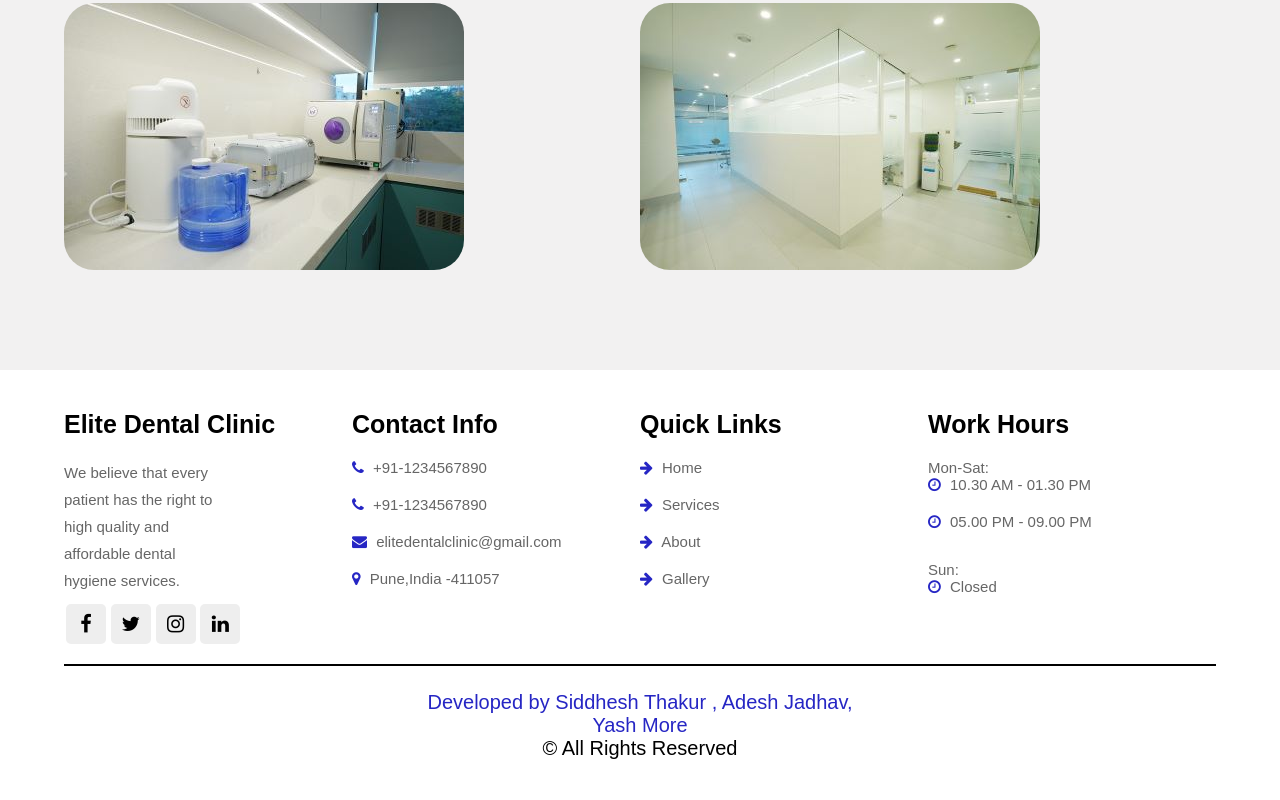
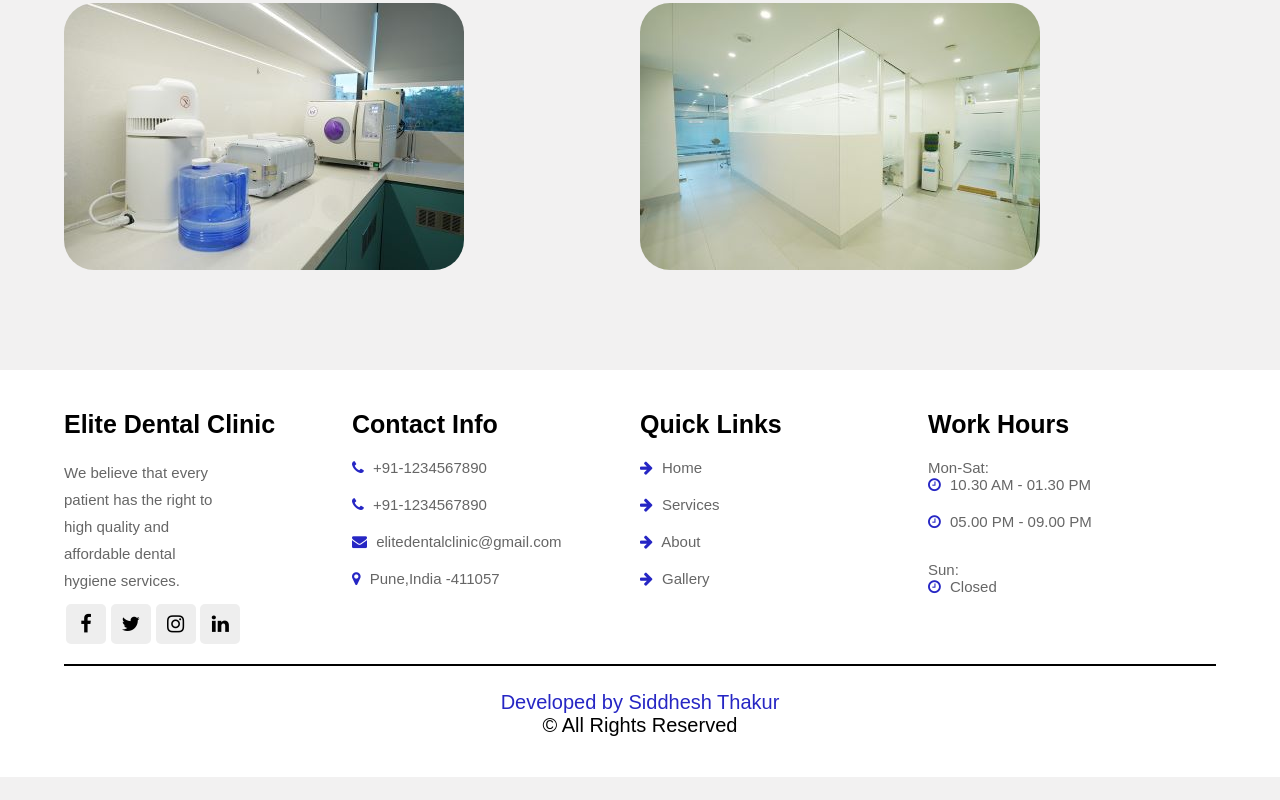
Before and after one commit to siddheshcodes/DentalClinic, a plain HTML site: page index.html in a window 1280 px wide. Shown: the part 4542-5342 px from the top of the page. After the commit the page ends 5319 px from the top, so only its background shows below. Drawn offline with Linux system fonts and the light colour scheme.

Commit message:
Update index.html

```diff
--- a/index.html
+++ b/index.html
@@ -221,7 +221,7 @@
 
 
     <div class="Credit">
-        <span>Developed by Siddhesh Thakur , Adesh Jadhav,<br> Yash More</span>
+        <span>Developed by Siddhesh Thakur </span>
 
 
 
```
